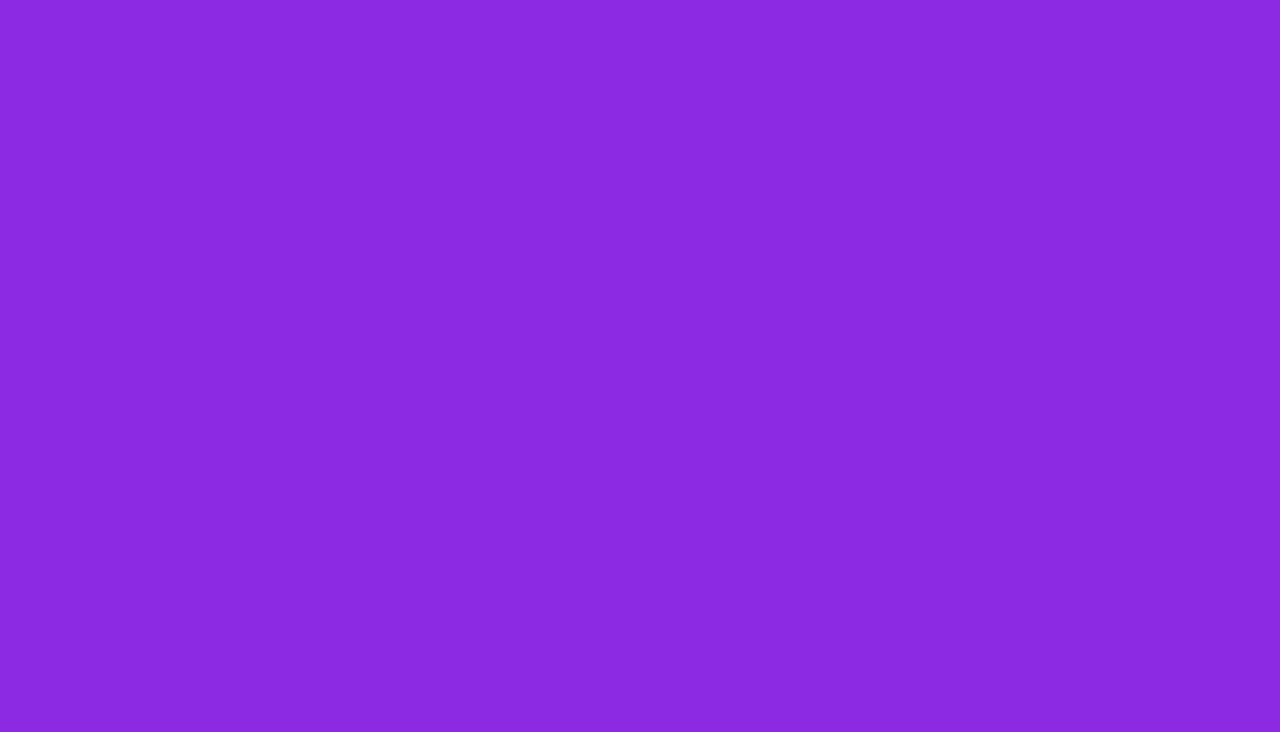
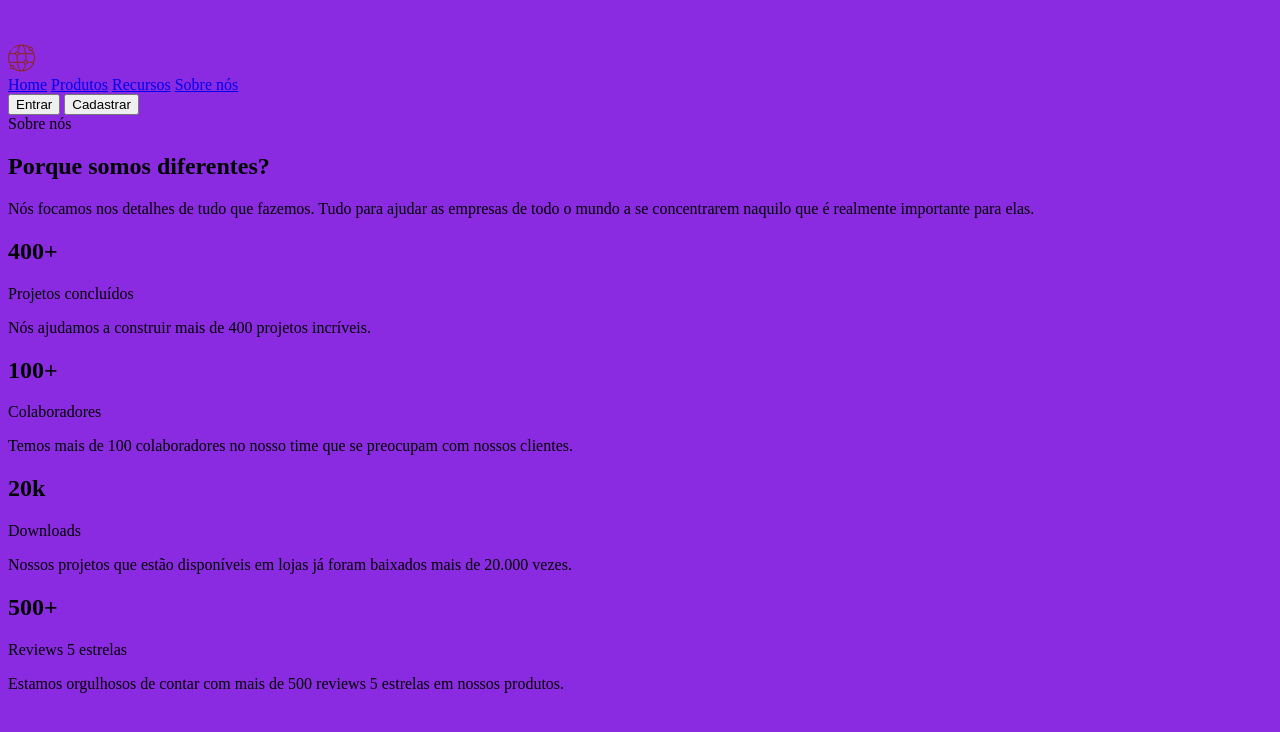
Before and after one commit to anacirqueira/Desafio_7DaysOfCode, a plain HTML site: page index.html in a window 1280 px wide. Drawn offline with Linux system fonts and the light colour scheme; files that its build step writes are made by us from their sources.

Commit message:
Adicionando sections

```diff
--- a/index.html
+++ b/index.html
@@ -10,16 +10,55 @@
 
 <body>
 
-  <div class="container">
     <nav>
-      <ul class="logo">
-      </ul>
-      <ul class="Paginas">
-      </ul>
-      <ul class="Botões">
-      </ul>
+      <img src="assets/img/Logo.png" alt="Logo">
+      <div class="sideMenu">
+        <img src="assets/img/menu-icon.png" alt="ícone menu">
+      </div>
+      <div class="menu">
+        <div class="links">
+          <a href="#">Home</a>
+          <a href="#">Produtos</a>
+          <a href="#">Recursos</a>
+          <a href="#">Sobre nós</a>
+        </div>
+        <div class="buttons">
+          <button>Entrar</button>
+          <button class="signUp">Cadastrar</button>
+        </div>
+      </div>
     </nav>
-  </div>
+
+    <section class="About-us">
+      <span>Sobre nós</span>
+      <h1>Porque somos diferentes?</h1>
+      <p>Nós focamos nos detalhes de tudo que fazemos. Tudo para ajudar as empresas de todo o mundo a se concentrarem naquilo que é realmente importante para elas.</p>
+    </section>
+
+    <section class="metrics">
+      <div class="metric">
+        <div>
+          <h1>400+</h1>
+          <span class="metric-title">Projetos concluídos</span>
+          <p>Nós ajudamos a construir mais de 400 projetos incríveis.</p>
+        </div>
+        <div>
+          <h1>100+</h1>
+          <span class="metric-title">Colaboradores</span>
+          <p>Temos mais de 100 colaboradores no nosso time que se preocupam com nossos clientes.</p>
+        </div>
+        <div>
+          <h1>20k</h1>
+          <span>Downloads</span>
+          <p>Nossos projetos que estão disponíveis em lojas já foram baixados mais de 20.000 vezes.</p>
+        </div>
+        <div>
+          <h1>500+</h1>
+          <span>Reviews 5 estrelas</span>
+          <p>Estamos orgulhosos de contar com mais de 500 reviews 5 estrelas em nossos produtos.</p>
+        </div>
+      </div>
+    </section>
 
 </body>
 </html>
```
Also changed, not shown: assets/img/download.jpg (deleted), assets/img/menu-icon.png (renamed from assets/img/worldwide 1 (Traced).png).
